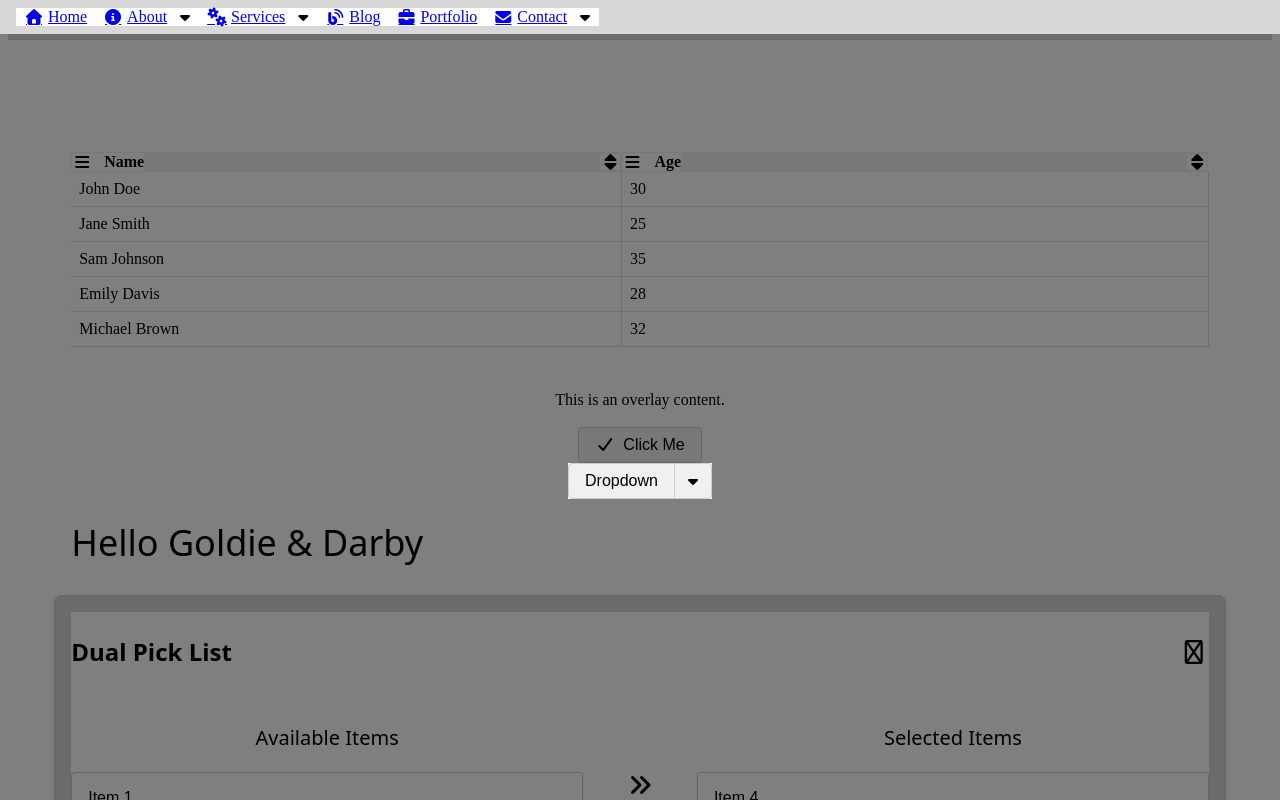
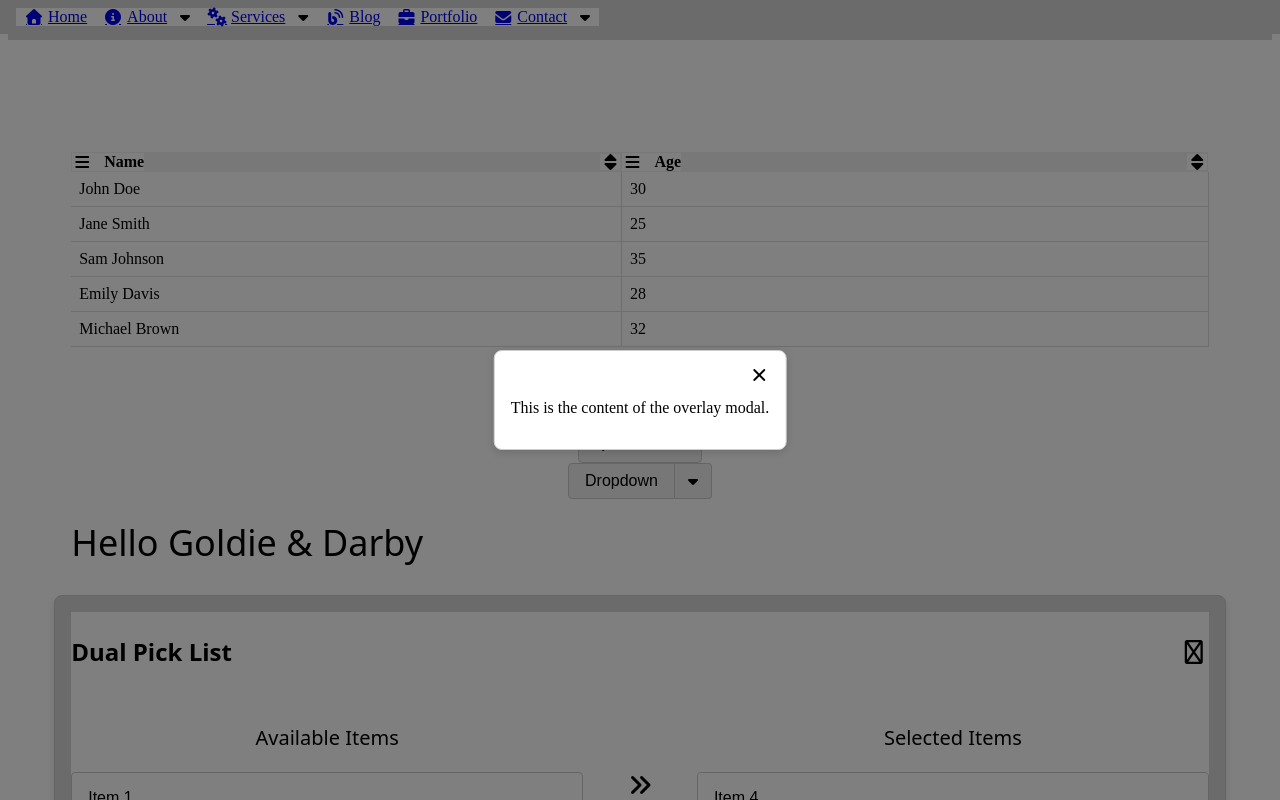
Before and after one commit to taylor-barron/tuppaware-dev, a Next.js app: page /dev in a window 1280 px wide. Shown: the top 800 px of the page. Built offline with nearby package versions, Linux system fonts and the light colour scheme.

Commit message:
combined overlaymodal component

```diff
--- a/Tuppaware/components/overlay.jsx
+++ b/Tuppaware/components/overlay.jsx
@@ -5,6 +5,7 @@ import Flexbox from "../containers/flexbox";
 
 export default function Overlay({
   isOpen = false,
+  onClick = () => {},
 
   overlayStyle = {},
   defaultOverlayStyle = {
@@ -15,18 +16,26 @@ export default function Overlay({
     height: "100%",
     backgroundColor: "rgba(0,0,0,0.5)",
     justifyContent: "center",
-    alignItems: "center"
+    alignItems: "center",
+    zIndex: 1000,
+    cursor: "pointer"
   },
 
   children,
 
 }) {
-  const combinedOverlayStyle = replaceDefaults(overlayStyle, defaultOverlayStyle);
+  const combinedOverlayStyle = replaceDefaults(defaultOverlayStyle, overlayStyle);
 
   if (!isOpen) return null;
 
   return (
-    <Flexbox direction="column" style={combinedOverlayStyle}>
+    <Flexbox
+      direction="column"
+      style={combinedOverlayStyle}
+      onClick={(event) => {
+        if (event.target === event.currentTarget) onClick(event);
+      }}
+    >
       {children}
     </Flexbox>
   );
--- a/Tuppaware/modals/modal.jsx
+++ b/Tuppaware/modals/modal.jsx
@@ -28,7 +28,7 @@ export default function Modal({
     top: "50%",
     left: "50%",
     transform: "translate(-50%, -50%)",
-    zIndex: 1000,
+    zIndex: 1050,
     backgroundColor: "#fff",
     borderRadius: "8px",
     padding: "1rem 1rem",
--- /dev/null
+++ b/Tuppaware/modals/overlaymodal.jsx
@@ -0,0 +1,30 @@
+"use client";
+
+import { useEffect, useState } from "react";
+import Overlay from "../components/overlay";
+import Modal from "./modal";
+
+export default function OverlayModal({
+  isOpen = false,
+  children,
+
+}) {
+  const [open, setOpen] = useState(isOpen);
+
+  useEffect(() => {
+    setOpen(isOpen);
+
+  }, [isOpen]);
+
+  const handleClose = () => {
+    setOpen(false);
+  };
+
+  return (
+    <Overlay isOpen={open} onClick={handleClose}>
+      <Modal isOpen={open} onClose={handleClose}>
+        {children}
+      </Modal>
+    </Overlay>
+  );
+}
--- a/app/dev/page.jsx
+++ b/app/dev/page.jsx
@@ -14,7 +14,7 @@ import TextInput from '../../Tuppaware/inputs/textinput';
 import TuppawareLogo from '../../public/tuppaware.png';
 import Modal from '../../Tuppaware/modals/modal';
 
-import Overlay from '../../Tuppaware/components/overlay';
+import OverlayModal from '../../Tuppaware/modals/overlaymodal';
 
 import DualPickList from '../../Tuppaware/components/dualpicklist';
 
@@ -65,9 +65,9 @@ export default function DevContainer() {
 
       <FlexBox className="h-screen" style={{ marginTop: "2rem" }} vertical="top" horizontal="center" direction="column">
 
-        <Overlay isOpen={true}>
-          <p>This is an overlay content.</p>
-        </Overlay>
+        <OverlayModal isOpen={true}>
+          <p>This is the content of the overlay modal.</p>
+        </OverlayModal>
 
         <Modal
           isOpen={false}
```
